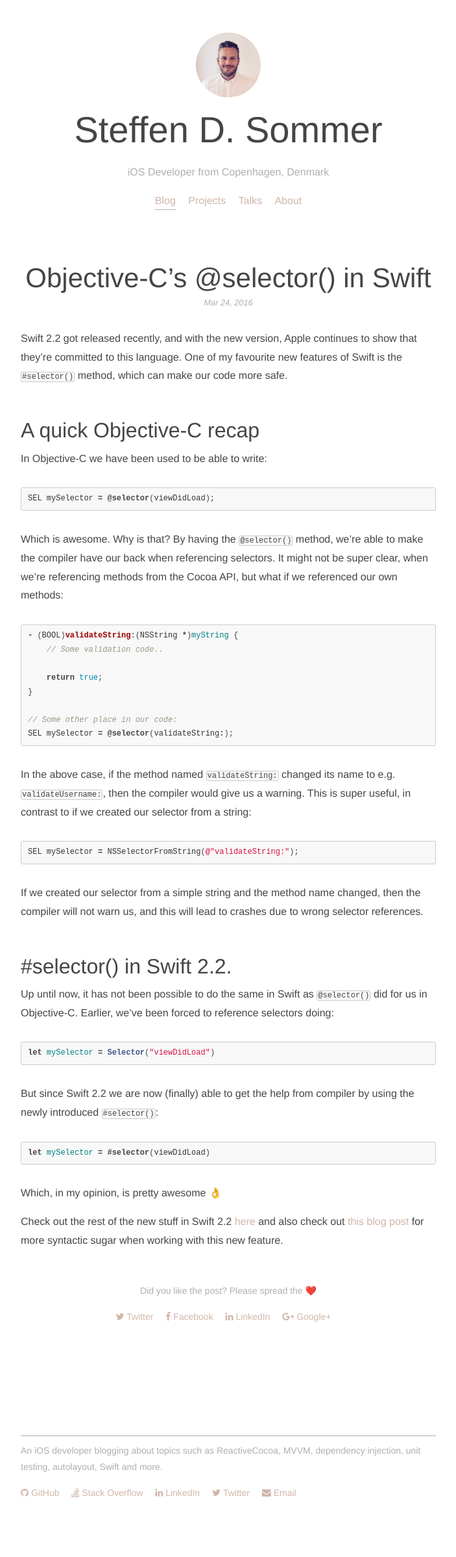
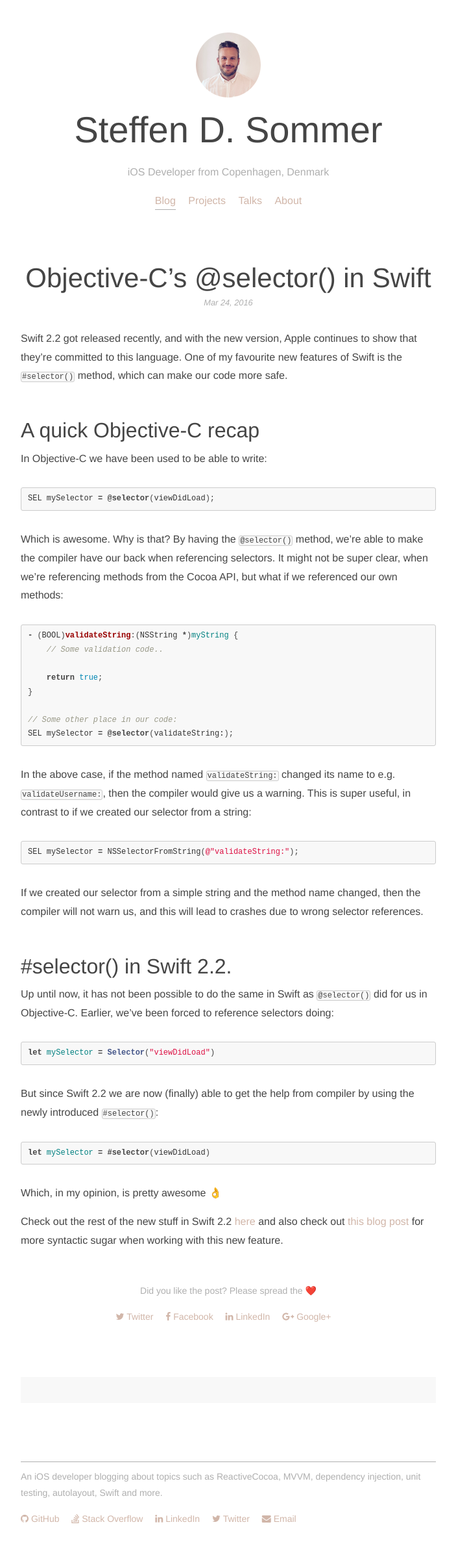
Before and after one commit to steffendsommer/steffendsommer.github.io, a Jekyll site: the page built from _posts/2016-03-24-objective-cs-selector-in-swift.md, in a window 1280 px wide. Shown: the whole page at 65% size, without its empty margins (288-991 px from the left). Built offline with Jekyll 4.4.1, drawn with Linux system fonts in a browser that asks for light colours; nearby versions of some CDN libraries; comment, search, counter and statistics services are not loaded; before the commit the page ends 2356 px from its top, so only the background shows below that.

Commit message:
Make comment section more clear

```diff
--- a/_sass/_layout.scss
+++ b/_sass/_layout.scss
@@ -193,6 +193,8 @@
 
 #disqus_thread {
     margin-top:80px;
+    padding:20px;
+    background-color: #f8f8f8;
 }
 
 .older-posts {
--- a/css/main.scss
+++ b/css/main.scss
@@ -19,7 +19,7 @@ $brand-color:      	#D1B6A9;
 $brand-color-light: #BF9884;
 
 $grey-color:       	#AFAFAF;
-$grey-color-light: 	lighten($grey-color, 40%);
+$grey-color-light:  #f8f8f8;
 $grey-color-dark:  	darken($grey-color, 25%);
 
 $on-palm:          	600px;
```
